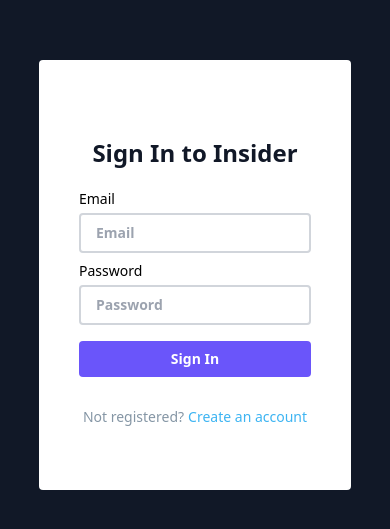
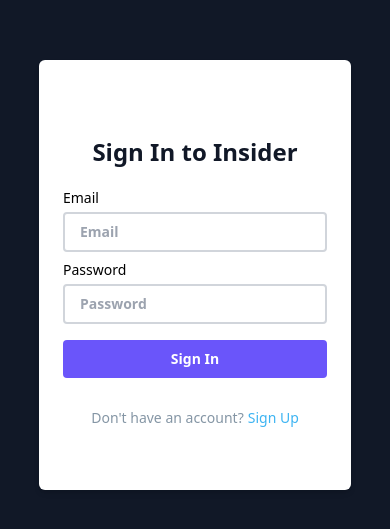
Before and after one commit to benjoquilario/insider, a React (Create React App) app in the folder client/: page /auth in a window 390 px wide. Shown: the part 147-676 px from the top of the page. Built offline with nearby package versions, Linux system fonts and the light colour scheme.

Commit message:
show error message

```diff
--- a/client/src/pages/auth/index.js
+++ b/client/src/pages/auth/index.js
@@ -1,11 +1,13 @@
 import React, { useEffect, useState } from 'react';
-import { useDispatch } from 'react-redux';
+import { useDispatch, useSelector } from 'react-redux';
 import { useNavigate, useLocation } from 'react-router-dom';
 import { signin, signup } from '../../actions/auth';
-import Input from '../../components/Input';
+import Input from '../../components/UI/Input';
+import AuthLoading from '../../components/UI/Loading/AuthLoading';
 import { initialForm } from '../../utilities/intialState';
 
 const Auth = () => {
+  const { errors, isLoading } = useSelector(state => state.auth);
   const [formData, setFormData] = useState(initialForm);
   const [isSignup, setIsSignup] = useState(false);
   const dispatch = useDispatch();
@@ -13,7 +15,8 @@
   const location = useLocation();
 
   useEffect(() => {
-    if (localStorage.getItem('profile')) return navigate('/', location.search);
+    if (localStorage.getItem('profile'))
+      return navigate('/', { replace: true });
   }, [navigate, location]);
 
   const switchMode = () => {
@@ -26,13 +29,13 @@
   const handleSubmit = event => {
     event.preventDefault();
 
-    if (isSignup) dispatch(signup(formData, navigate, location));
-    else dispatch(signin(formData, navigate, location));
+    if (isSignup) dispatch(signup(formData, navigate));
+    else dispatch(signin(formData, navigate));
   };
 
   return (
     <div className="flex items-center justify-center h-full w-full min-h-screen">
-      <div className="flex flex-col items-center justify-center max-w-full md:max-w-[400px] mx-auto mt-0 min-h-[430px] md:min-h-auto bg-white w-4/5 md:w-full py-[20px] px-[40px] text-center rounded">
+      <div className="flex flex-col items-center justify-center max-w-full md:max-w-[400px] mx-auto mt-0 min-h-[430px] md:min-h-auto bg-white w-4/5 md:w-full py-[20px] px-[24px] md:px-[40px] text-center rounded-md shadow-md">
         <h1 className="text-2xl mt-[13px] mb-[20px] font-semibold text-gray-900">
           {isSignup ? 'Sign Up to Insider' : 'Sign In to Insider'}
         </h1>
@@ -40,58 +43,112 @@
           <div className="flex flex-col items-center justify-center">
             {isSignup && (
               <div className="flex gap-2">
+                <div className="flex flex-col items-start w-full mb-[8px]">
                   <Input
                     handleChange={handleChange}
                     type="text"
                     name="firstName"
                     label="First Name"
                     placeholder="First Name"
+                    classes={`border-2 border-gray-300 hover:border-gray-700 ${
+                      errors?.firstName
+                        ? 'border-red-500 focus:border-red-500'
+                        : 'border-gray-300 focus:border-blue-500'
+                    }`}
                   />
+
+                  <p className="text-red-400 text-xs">{errors?.firstName}</p>
+                </div>
+                <div className="flex flex-col items-start w-full mb-[8px]">
                   <Input
                     handleChange={handleChange}
                     type="text"
                     name="lastName"
                     label="Last Name"
                     placeholder="Last Name"
+                    classes={`border-2 border-gray-300 hover:border-gray-700 ${
+                      errors?.lastName
+                        ? 'border-red-500 focus:border-red-500'
+                        : 'border-gray-300 focus:border-blue-500'
+                    }`}
                   />
+                  <p className="text-red-400 text-xs">{errors?.lastName}</p>
+                </div>
               </div>
             )}
+            <div className="flex flex-col items-start w-full mb-[8px]">
               <Input
                 handleChange={handleChange}
                 type="email"
                 name="email"
                 label="Email"
                 placeholder="Email"
+                classes={`border-2 border-gray-300 hover:border-gray-700 ${
+                  errors?.email
+                    ? 'border-red-500 focus:border-red-500'
+                    : 'border-gray-300 focus:border-blue-500'
+                }`}
               />
+              <p className="text-red-400 text-xs">{errors?.email}</p>
+            </div>
+            <div className="flex flex-col items-start w-full mb-[8px]">
               <Input
                 handleChange={handleChange}
                 name="password"
                 placeholder="Password"
                 label="Password"
                 type="password"
+                classes={`border-2 border-gray-300 hover:border-gray-700 ${
+                  errors?.password
+                    ? 'border-red-500 focus:border-red-500'
+                    : 'border-gray-300 focus:border-blue-500'
+                }`}
               />
+              <p className="text-red-400 text-xs">{errors?.password}</p>
+            </div>
             {isSignup && (
+              <div className="flex flex-col items-start w-full mb-[8px]">
                 <Input
                   handleChange={handleChange}
                   label="Confirm Password"
                   name="confirmPassword"
                   placeholder="Confirm Password"
                   type="password"
+                  classes={`border-2 border-gray-300 hover:border-gray-700 ${
+                    errors?.password
+                      ? 'border-red-500 focus:border-red-500'
+                      : 'border-gray-300 focus:border-blue-500'
+                  }`}
                 />
+                <p className="text-red-400 text-xs">{errors?.password}</p>
+              </div>
             )}
             <button
               type="submit"
-              className="inline-block bg-[#6a55fa] text-sm font-semibold py-[8px] px-[30px] mt-2 w-full rounded text-white"
+              className="inline-block bg-[#6a55fa] hover:bg-[#816ffb] text-sm font-semibold py-[9px] px-[30px] mt-2 w-full rounded text-white text-center focusBtn"
             >
-              {isSignup ? 'Sign Up' : 'Sign In'}
+              {isLoading ? (
+                <AuthLoading />
+              ) : (
+                <>{isSignup ? 'Sign Up' : 'Sign In'}</>
+              )}
             </button>
             <button
               type="button"
               onClick={switchMode}
               className="flex items-center justify-center text-sm mt-[30px] text-[#8596A5]"
             >
-              Not registered?
-              <span className="ml-1 text-[#3DB4F2]">Create an account</span>
+              {isSignup ? (
+                <>
+                  Already have an account?
+                  <span className="ml-1 text-[#3DB4F2]">Sign in</span>
+                </>
+              ) : (
+                <>
+                  Don't have an account?
+                  <span className="ml-1 text-[#3DB4F2]">Sign Up</span>
+                </>
+              )}
             </button>
           </div>
         </form>
```
Lines whose indentation alone changed are shown as unchanged.
